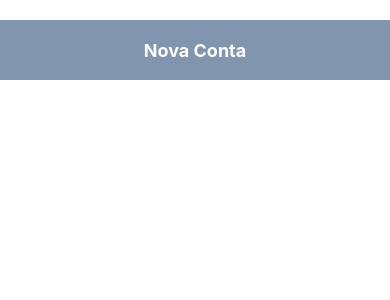
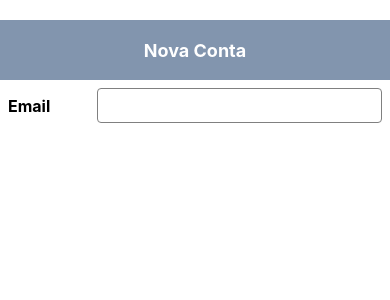
Before and after one commit to nbkhope/formulario-de-cadastro, a React Native app: screen / in a window 390 px wide. Shown: the top 300 px of the page. Built offline with nearby package versions, Linux system fonts and the light colour scheme.

Commit message:
Adicionar TextInput para o campo de email (nao ainda controlado)

```diff
--- a/components/Cadastro.js
+++ b/components/Cadastro.js
@@ -1,5 +1,5 @@
 import React from 'react';
-import { View, Text, StyleSheet } from 'react-native';
+import { View, Text, StyleSheet, TextInput } from 'react-native';
 
 class Cadastro extends React.Component {
   render() {
@@ -7,6 +7,11 @@ class Cadastro extends React.Component {
       <View style={{ flex: 1 }}>
         <View style={styles.titleContainer}>
           <Text style={styles.titleText}>Nova Conta</Text>
+        </View>
+
+        <View style={styles.inputContainer}>
+          <Text style={styles.inputText}>Email</Text>
+          <TextInput style={styles.textInput} underlineColorAndroid="rgba(0, 0, 0, 0)"/>
         </View>
       </View>
     );
@@ -25,6 +30,23 @@ const styles = StyleSheet.create({
     fontSize: 18,
     fontWeight: 'bold',
   },
+  inputContainer: {
+    flexDirection: 'row',
+    alignItems: 'center',
+    padding: 8,
+  },
+  inputText: {
+    flex: 1,
+    fontWeight: 'bold',
+    fontSize: 16,
+  },
+  textInput: {
+    flex: 3,
+    borderWidth: 1,
+    borderColor: 'gray',
+    borderRadius: 4,
+    padding: 8,
+  },
 });
 
 export default Cadastro;
```
